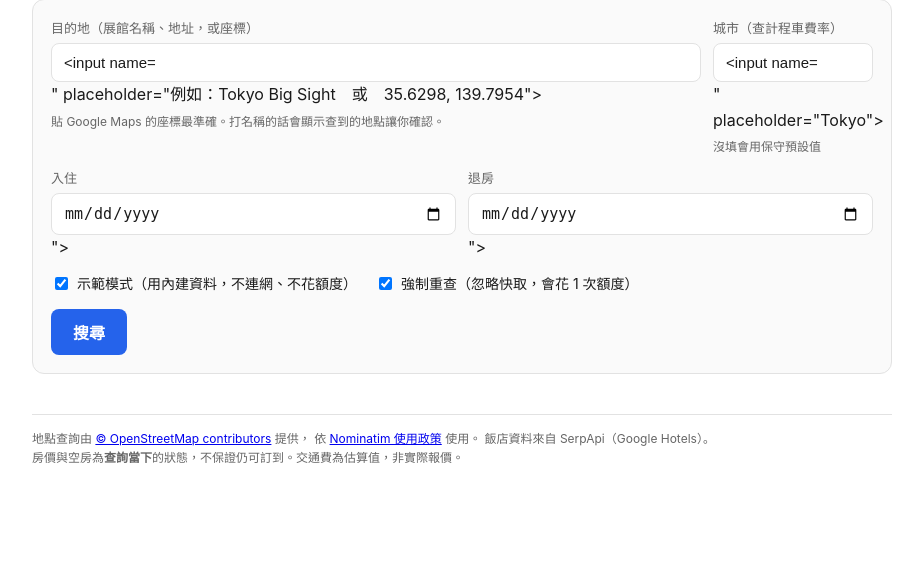
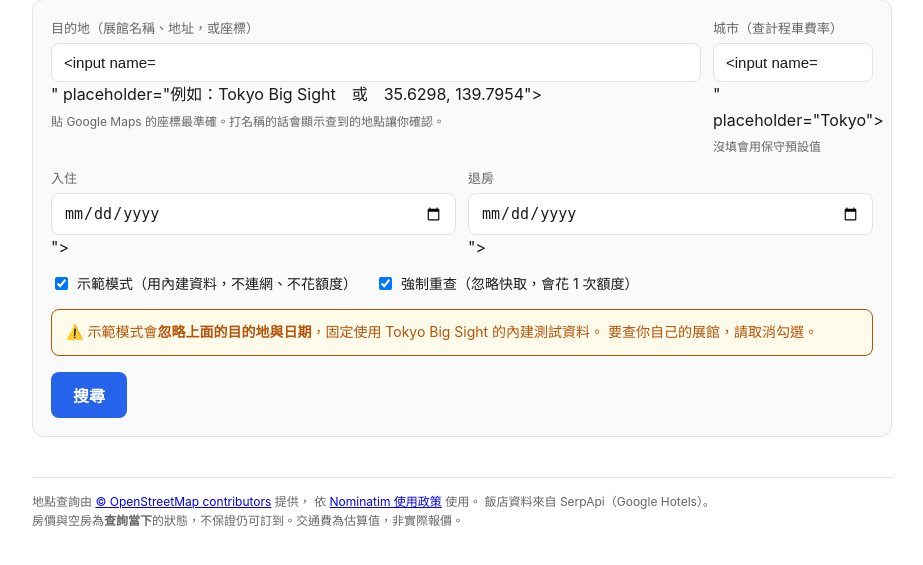
Before and after one commit to natsunari/test0000, a Flask app: template templates/index.html in a window 1280 px wide. Shown: the part 114-679 px from the top of the page, without its empty margins (178-1101 px from the left). Run offline with Flask 3, Linux system fonts and the light colour scheme; the template is opened without the code that fills it: most values are stand-ins (such as "Sample title", 1, 10 or a date in 2020); form fields are guessed from the names that the template uses.

Commit message:
Say when demo mode ignores what the user typed
Demo mode fixes the destination to Tokyo Big Sight, because the fixture
was captured there and any other destination would produce meaningless
distances. But the form still accepted a destination and dates and then
silently discarded them, so a search for a different venue returned
Tokyo Bay hotels with no indication the input had been dropped.

A warning now appears next to the checkbox the moment demo mode is
ticked, and the results repeat it naming the exact destination and
dates that were not used.

Verified: with demo mode on and a different destination typed, both
warnings render and name the discarded input; with it off, the form
warning carries the hidden attribute. The missing-key path still
returns its guidance for both the local and the hosted case. All 63
assertions pass.

Co-Authored-By: Claude Opus 5 <noreply@anthropic.com>
Claude-Session: https://claude.ai/code/session_01DYDbQJcpq4GkDv8s6E4DUT

```diff
--- a/app.py
+++ b/app.py
@@ -96,9 +96,19 @@ def home():
     verdicts.sort(key=rules.sort_key)
 
     # ---- 4. 分成三區 ----
+    # 示範模式忽略了使用者的輸入，要明講，不能默默吃掉
+    ignored = None
+    if form["demo"]:
+        parts = [x for x in [form["destination"].strip()] if x]
+        ignored = {
+            "destination": parts[0] if parts else None,
+            "dates": f'{form["check_in"]} ~ {form["check_out"]}',
+        }
+
     context.update(
         place=place,
         source=source,
+        ignored=ignored,
         searched=True,
         fetched_at=data.get("_fetched_at"),
         total=len(verdicts),
--- a/templates/index.html
+++ b/templates/index.html
@@ -42,6 +42,9 @@
       background:var(--accent);color:#fff;cursor:pointer}
     .error{background:var(--badbg);border:1px solid var(--bad);color:var(--bad);
       padding:12px 14px;border-radius:8px;margin-bottom:18px;white-space:pre-line}
+    .notice{background:var(--warnbg);border:1px solid var(--warn);color:var(--warn);
+      padding:11px 14px;border-radius:8px;margin-bottom:16px;font-size:14px}
+    .notice b{color:var(--warn)}
     .meta{background:var(--card);border:1px solid var(--border);border-radius:10px;
       padding:12px 14px;font-size:13px;color:var(--muted);margin-bottom:22px}
     .meta b{color:var(--fg)}
@@ -107,15 +110,35 @@
         <input type="date" id="check_out" name="check_out" value="{{ form.check_out }}"></div>
     </div>
     <div class="checks">
-      <label><input type="checkbox" name="demo" {% if form.demo %}checked{% endif %}>
+      <label><input type="checkbox" id="demo" name="demo" {% if form.demo %}checked{% endif %}>
         示範模式（用內建資料，不連網、不花額度）</label>
       <label><input type="checkbox" name="refresh" {% if form.refresh %}checked{% endif %}>
         強制重查（忽略快取，會花 1 次額度）</label>
     </div>
+    <div id="demoNote" class="notice" {% if not form.demo %}hidden{% endif %}>
+      ⚠️ 示範模式會<b>忽略上面的目的地與日期</b>，固定使用 Tokyo Big Sight 的內建測試資料。
+      要查你自己的展館，請取消勾選。
+    </div>
     <button type="submit">搜尋</button>
   </form>
+  <script>
+    // 勾選示範模式時立刻顯示提示，不用等送出才發現輸入被忽略
+    const demoBox = document.getElementById('demo');
+    const demoNote = document.getElementById('demoNote');
+    if (demoBox && demoNote) {
+      demoBox.addEventListener('change', () => { demoNote.hidden = !demoBox.checked; });
+    }
+  </script>
 
   {% if searched %}
+    {% if ignored %}
+      <div class="notice">
+        ⚠️ 這是<b>示範模式</b>的結果，用的是內建測試資料。
+        {% if ignored.destination %}你輸入的「<b>{{ ignored.destination }}</b>」
+        和日期 {{ ignored.dates }} <b>沒有被使用</b>。{% endif %}
+        要查真實資料，請取消勾選「示範模式」後重新搜尋。
+      </div>
+    {% endif %}
     <div class="meta">
       目的地：<b>{{ place.label }}</b>（{{ place.source }}）<br>
       資料來源：<b>{{ source }}</b>{% if fetched_at %}，查詢時間 {{ fetched_at }}{% endif %}
```
